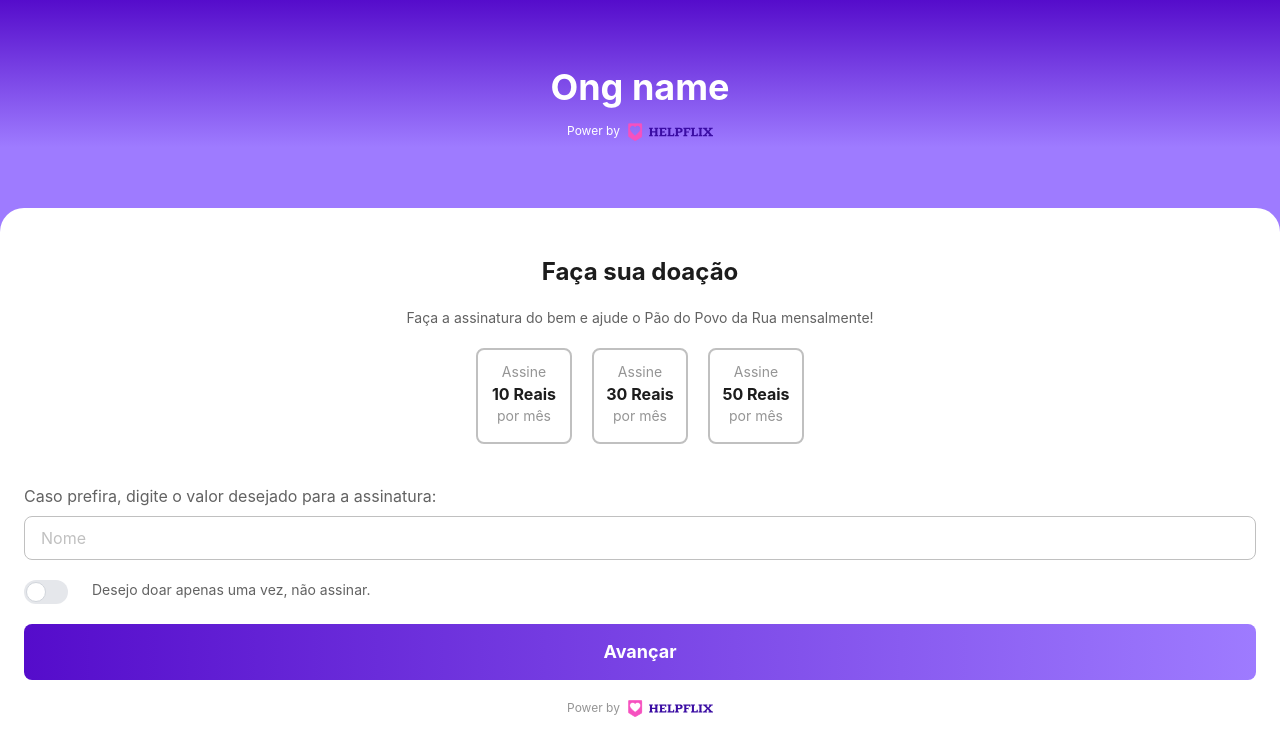
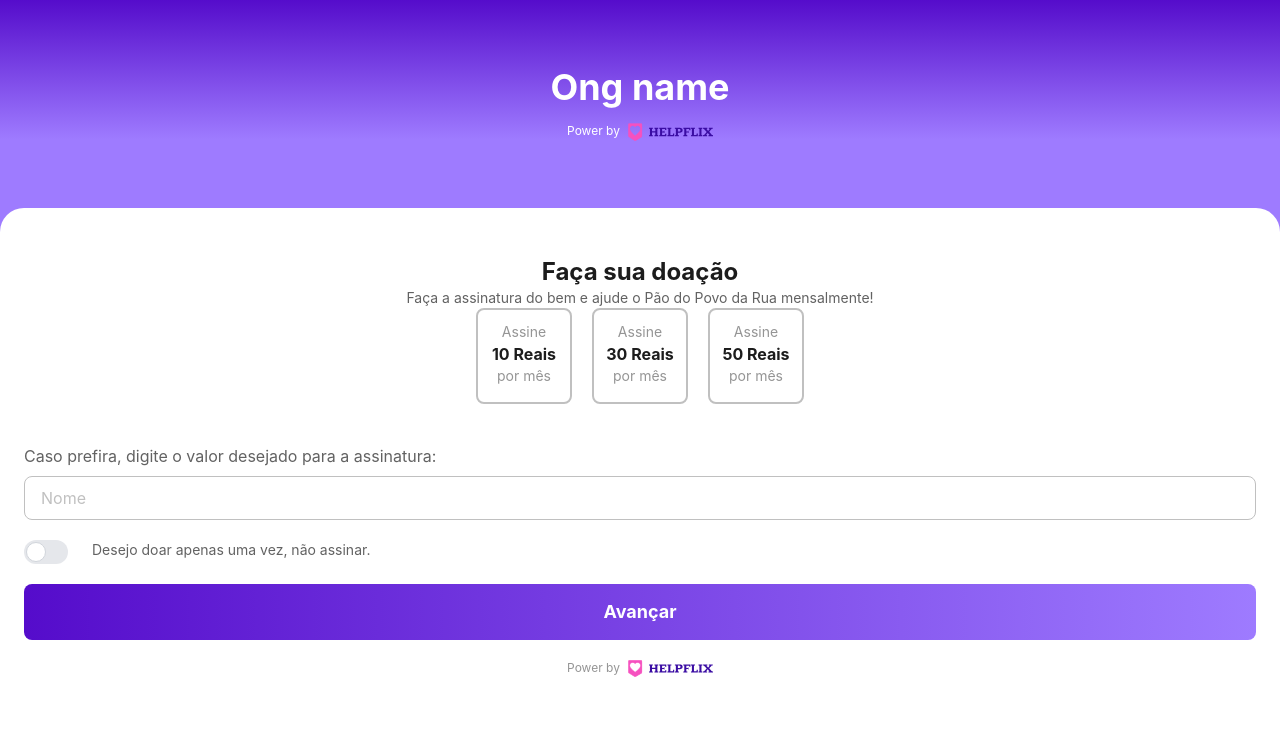
Before and after one commit to wendelfreitas/helpflix, a Next.js app: page / in a window 1280 px wide. Shown: the top 756 px of the page. Built offline with nearby package versions, Linux system fonts and the light colour scheme.

Commit message:
feat: add props

```diff
--- a/src/app/components/Subtitle/index.tsx
+++ b/src/app/components/Subtitle/index.tsx
@@ -2,8 +2,13 @@ import React from 'react';
 
 interface SubTitleProps {
   subTitle: string;
+  className?: string;
 }
 
-export const SubTitle = ({ subTitle }: SubTitleProps) => {
-  return <p className="text-center text-dark-grey text-sm mb-5">{subTitle}</p>;
+export const SubTitle = ({ subTitle, className }: SubTitleProps) => {
+  return (
+    <p className={`text-center text-dark-grey text-sm ${className}`}>
+      {subTitle}
+    </p>
+  );
 };
--- a/src/app/components/Title/index.tsx
+++ b/src/app/components/Title/index.tsx
@@ -2,9 +2,12 @@ import React from 'react';
 
 interface TitleProps {
   title: string;
+  className?: string;
 }
-export const Title = ({ title }: TitleProps) => {
+export const Title = ({ title, className }: TitleProps) => {
   return (
-    <h2 className="text-2xl font-bold text-black text-center mb-5">{title}</h2>
+    <h2 className={`text-2xl font-bold text-black text-center ${className}`}>
+      {title}
+    </h2>
   );
 };
```
